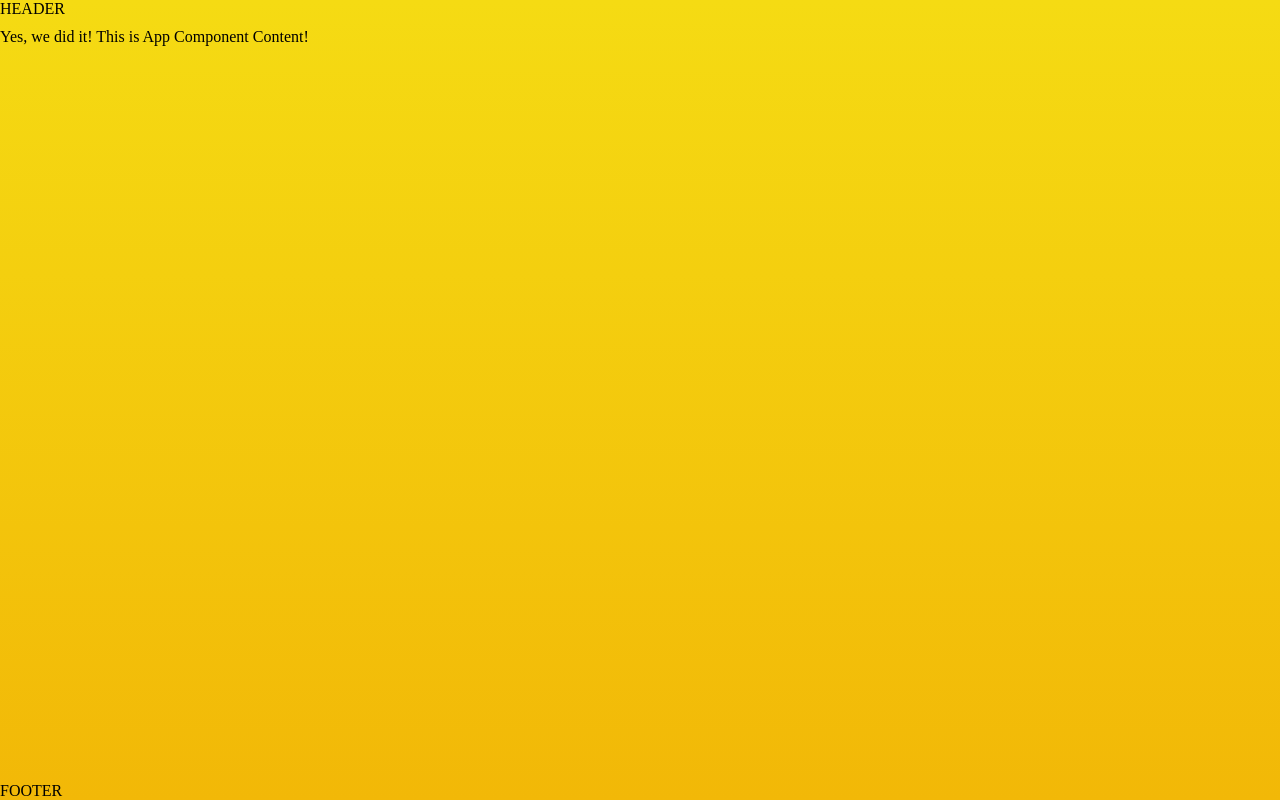
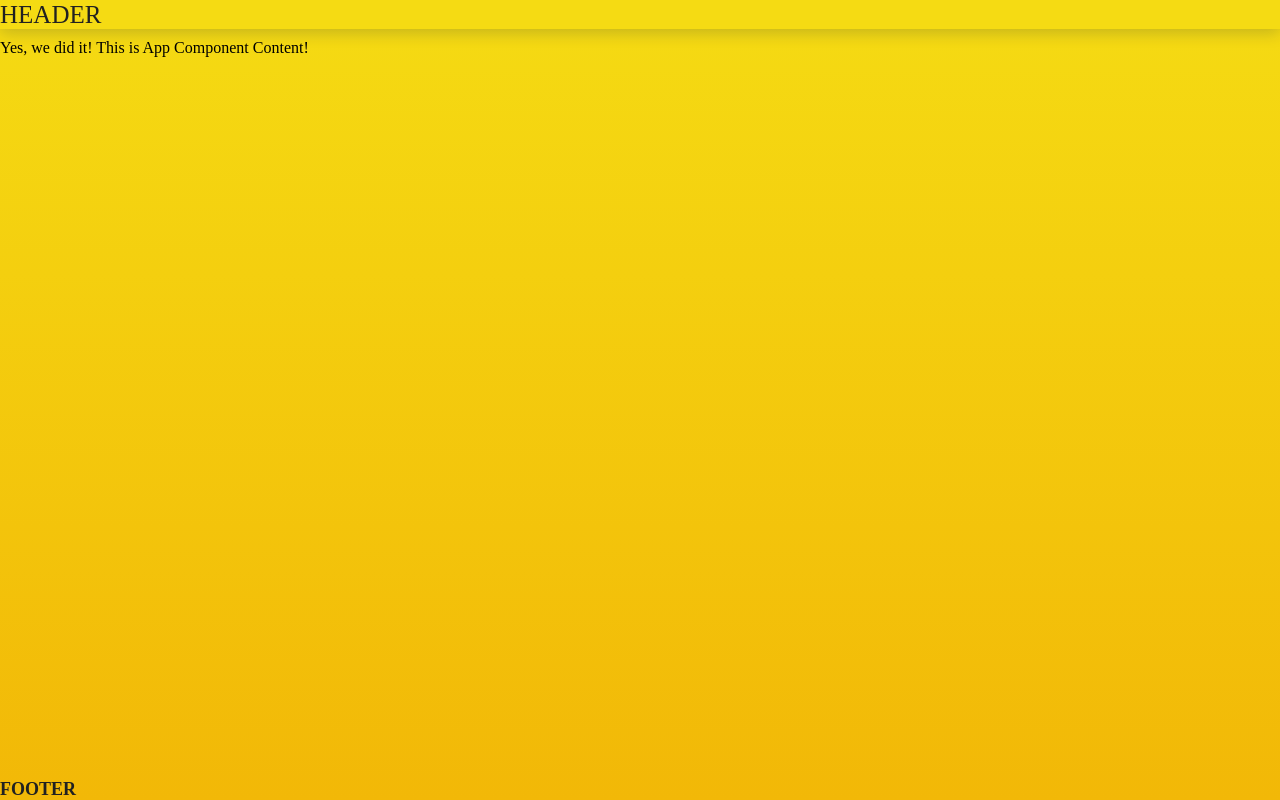
Before and after one commit to spelot/PokemonDesk, a React app: page / in a window 1280 px wide. Built offline with nearby package versions, Linux system fonts and the light colour scheme.

Commit message:
fix styles for Header and Footer + fix gitignore for all d.ts files in src

```diff
--- a/src/components/Footer/Footer.module.scss
+++ b/src/components/Footer/Footer.module.scss
@@ -1,9 +1,9 @@
 .Footer {
-  background-color: #f5db13;
   color: #212121;
   font-family: Karla;
   font-style: normal;
-  font-weight: normal;
-  font-size: 25px;
-  line-height: 29px;
+  font-weight: bold;
+  font-size: 18px;
+  line-height: 21px;
+  display: flex;
 }
--- a/src/components/Footer/Footer.tsx
+++ b/src/components/Footer/Footer.tsx
@@ -1,10 +1,10 @@
 import React, { FC } from 'react';
 import cn from 'classnames';
 
-// import s from './Footer.module.scss';
+import s from './Footer.module.scss';
 
 const Footer: FC = () => {
-  return <div className={cn('')}>FOOTER</div>;
+  return <div className={cn(s.Footer)}>FOOTER</div>;
 };
 
 export default Footer;
--- a/src/components/Header/Header.module.scss
+++ b/src/components/Header/Header.module.scss
@@ -1,5 +1,6 @@
 .Header {
-  background-color: #f5db13;
+  background: #f5db13;
+  box-shadow: 0px 4px 16px rgba(1, 28, 64, 0.2);
   color: #212121;
   font-family: Karla;
   font-style: normal;
--- a/src/components/Header/Header.tsx
+++ b/src/components/Header/Header.tsx
@@ -1,10 +1,10 @@
 import React, { FC } from 'react';
 import cn from 'classnames';
 
-// import s from './Header.module.scss';
+import s from './Header.module.scss';
 
 const Header: FC = () => {
-  return <div className={cn('')}>HEADER</div>;
+  return <div className={cn(s.Header)}>HEADER</div>;
 };
 
 export default Header;
```
Also changed, not shown: 1 other file (tests, documents, lock files or other folders).
